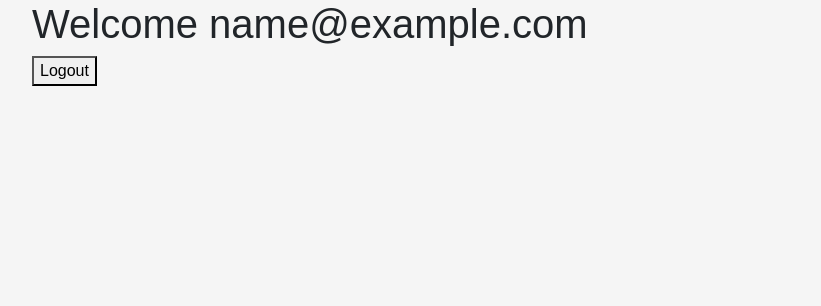
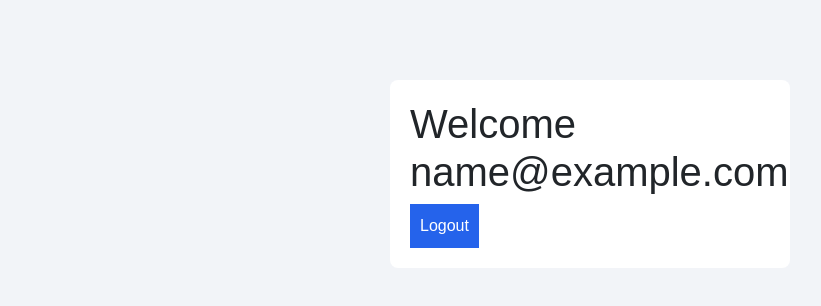
Before and after one commit to Prithvi-2k4/ai-freelance-escrow-india, a React (Create React App) app in the folder frontend/: page /dashboard in a window 1280 px wide. Shown: the top 306 px of the page, without its empty margins (50-871 px from the left). Built offline with nearby package versions, Linux system fonts and the light colour scheme; sample sign-in values are in the browser's storage.

Commit message:
Update index.css

```diff
--- a/frontend/src/index.css
+++ b/frontend/src/index.css
@@ -5,3 +5,23 @@ body {
   margin: 0;
   font-family: Arial, sans-serif;
 }
+body {
+  font-family: Arial, sans-serif;
+  background: #f2f4f8;
+}
+
+.container {
+  max-width: 400px;
+  margin: 80px auto;
+  padding: 20px;
+  background: white;
+  border-radius: 8px;
+}
+
+button {
+  background: #2563eb;
+  color: white;
+  border: none;
+  padding: 10px;
+  cursor: pointer;
+}
```
